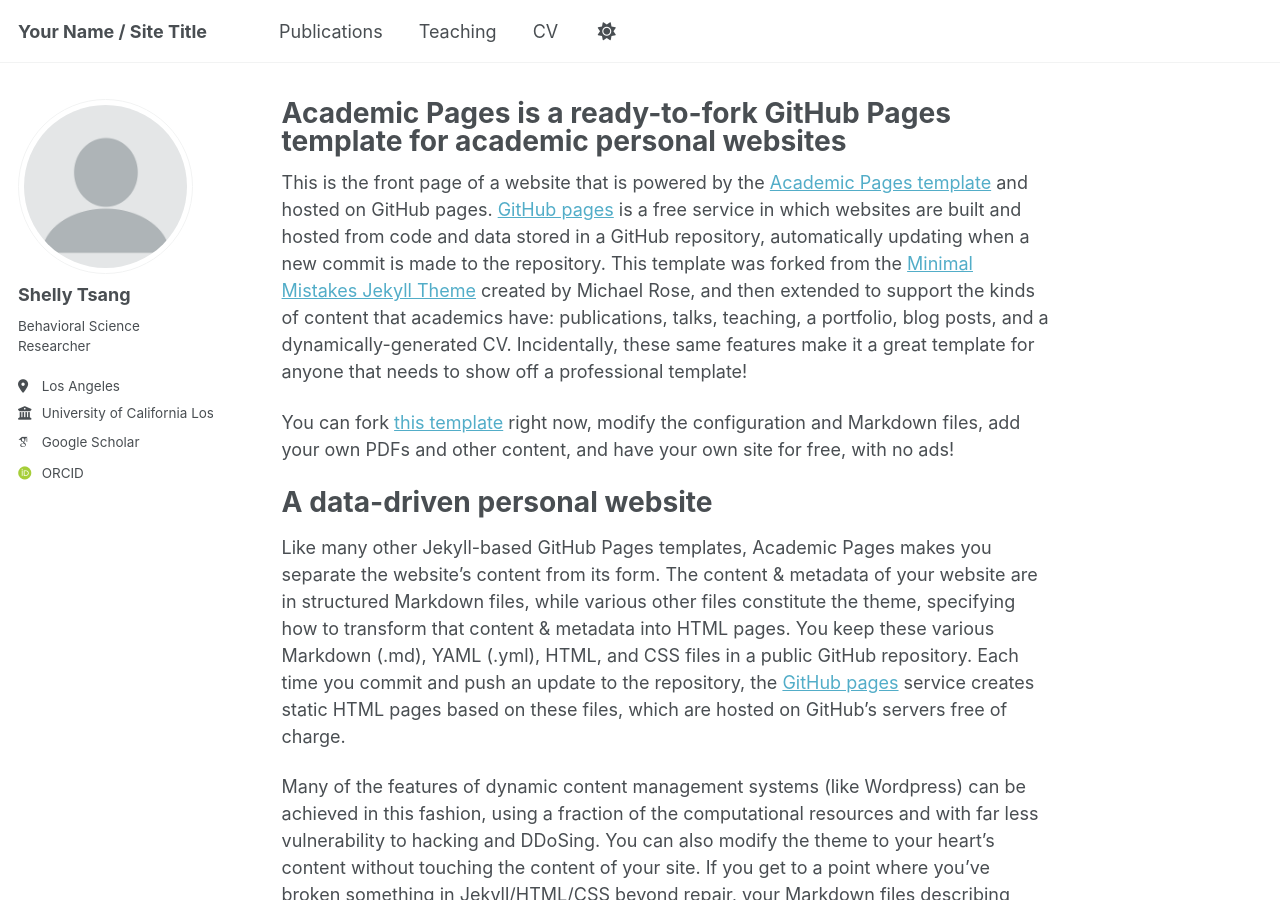
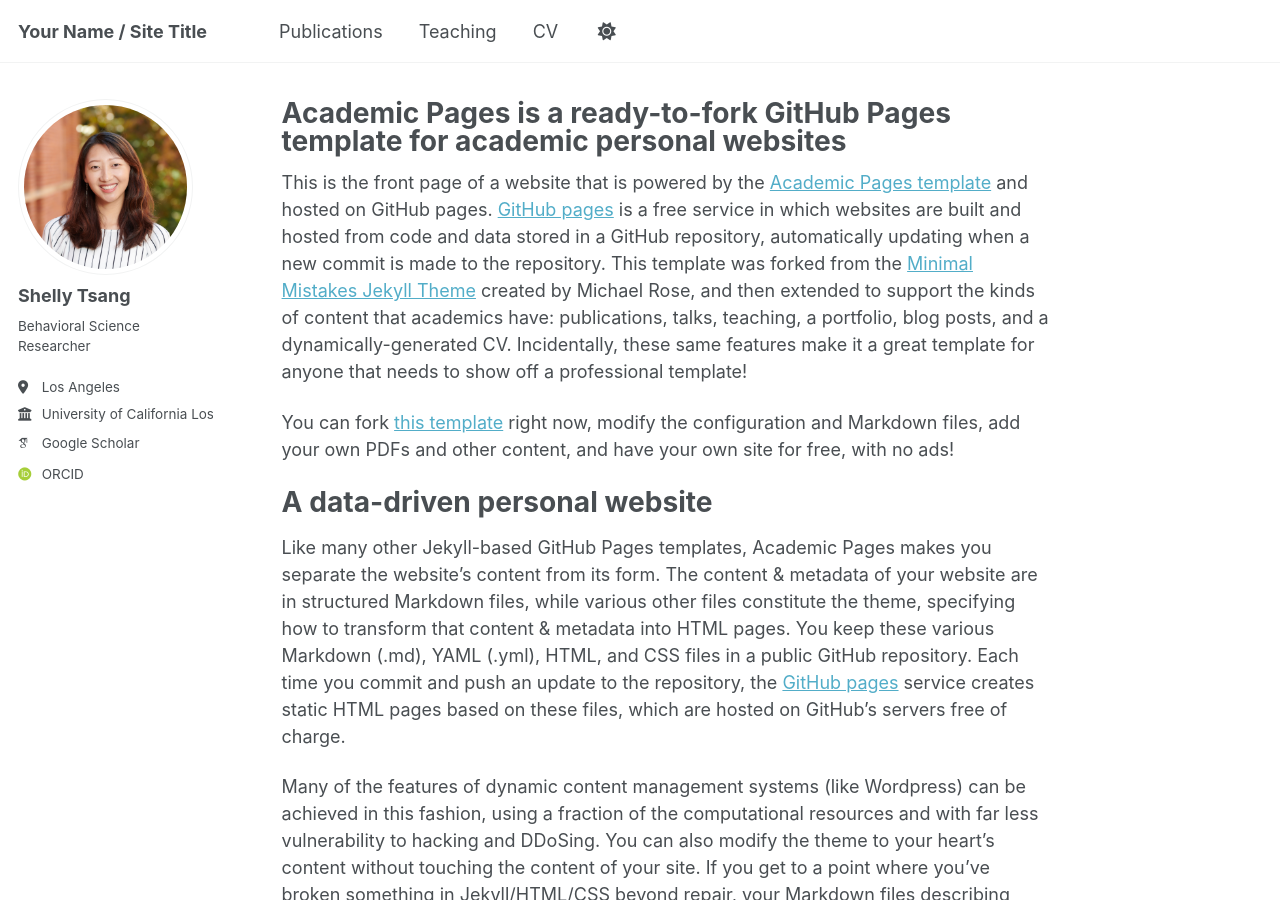
Before and after one commit to shellytsang/.github.io, a Jekyll site: the page built from _pages/about.md, in a window 1280 px wide and 900 px high. Built offline with Jekyll 4.4.1, drawn with Linux system fonts in a browser that asks for light colours; some web fonts are replaced; a script that is not in the unit is left out.

Commit message:
Update _config.yml

```diff
--- a/_config.yml
+++ b/_config.yml
@@ -23,7 +23,7 @@ repository               : "academicpages/academicpages.github.io"
 #               Additional customization can be done by editing /_includes/author-profile.html
 author:
   # Biographic information
-  avatar           : "profile.png"
+  avatar           : "Tsang_Shelly_001 copy.jpeg"
   name             : "Shelly  Tsang"
   pronouns         : # example: "she/her"
   bio              : "Behavioral Science Researcher"
```
